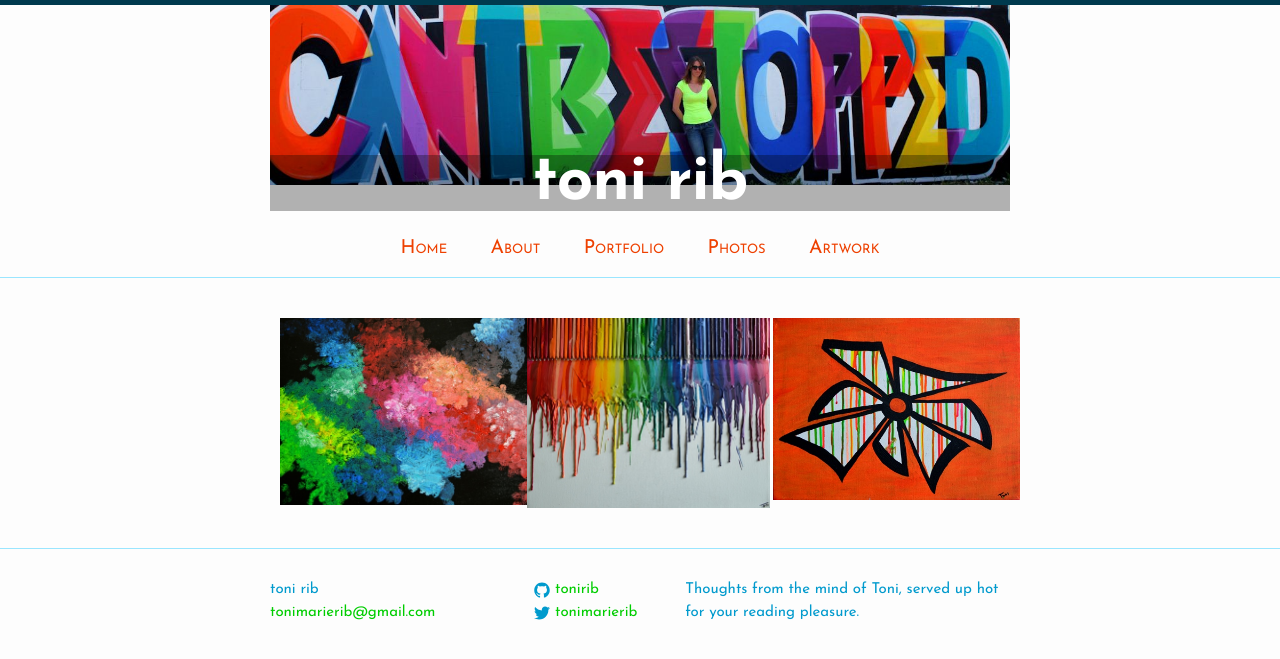
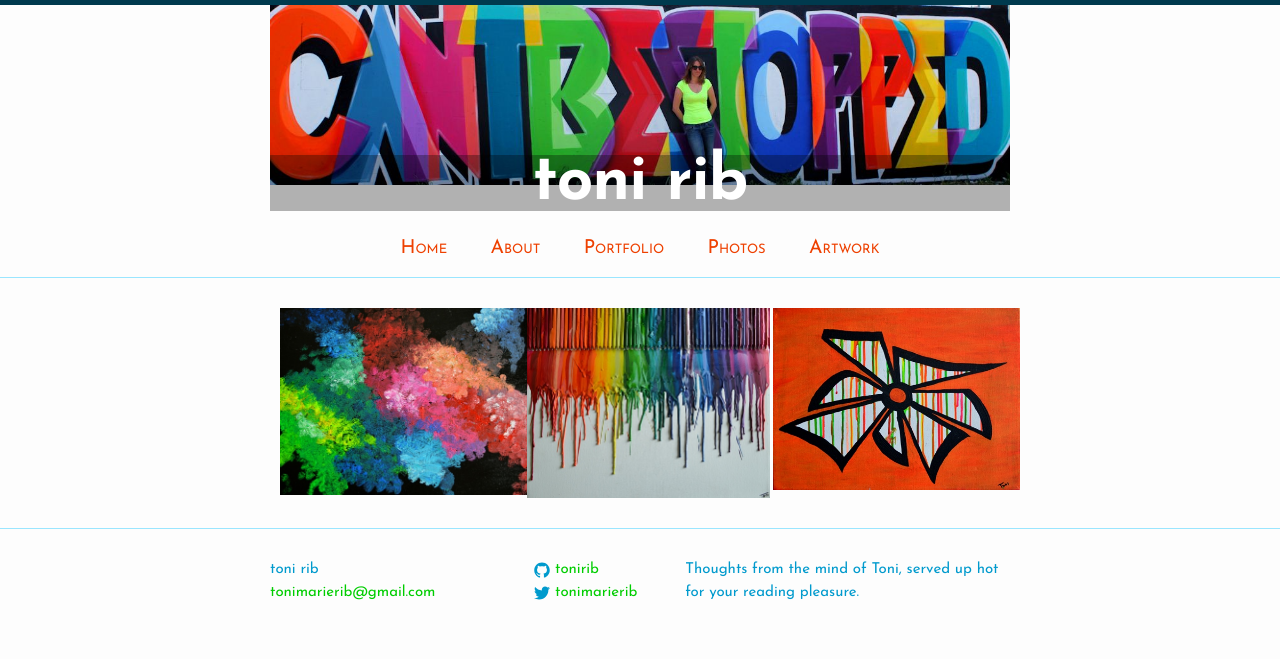
Before and after one commit to ToniRib/personal-blog, a Jekyll site: the page built from artwork.html, in a window 1280 px wide. Shown: the top 659 px of the page. Built offline with Jekyll 4.4.1, drawn with Linux system fonts in a browser that asks for light colours.

Commit message:
updates columns in artwork

```diff
--- a/_sass/_layout.scss
+++ b/_sass/_layout.scss
@@ -276,7 +276,8 @@
 }
 
 .col-1-3 {
-  width: 33.3333333%;
+  width: 33.33333%;
+  box-sizing: border-box;
 }
 
 /**
@@ -284,7 +285,7 @@
  */
 
 .artwork-img {
-  margin: 10px;
+  margin: 0 10px;
   max-height: 190px;
 }
 
```
Also changed, not shown: 4 other files.
